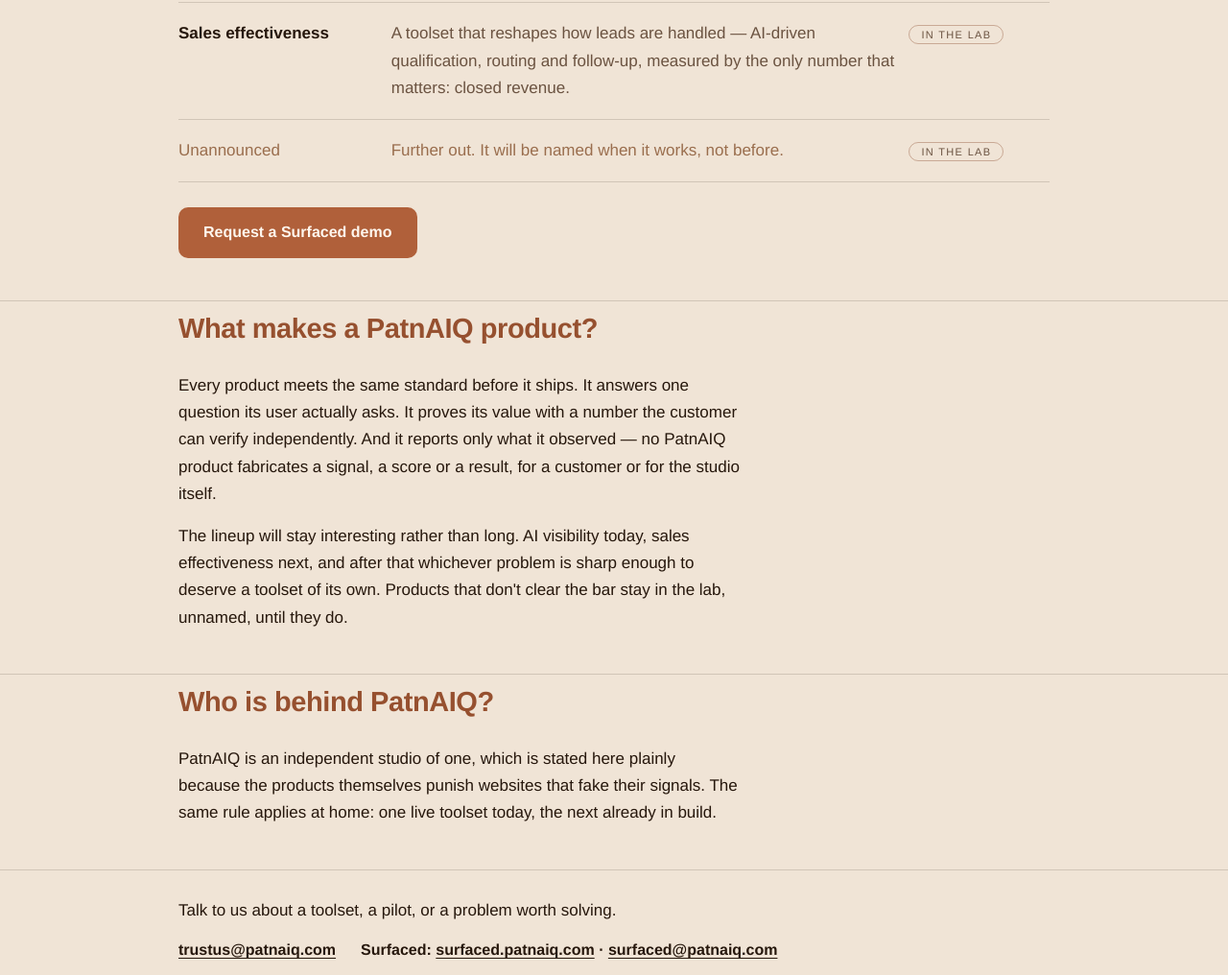
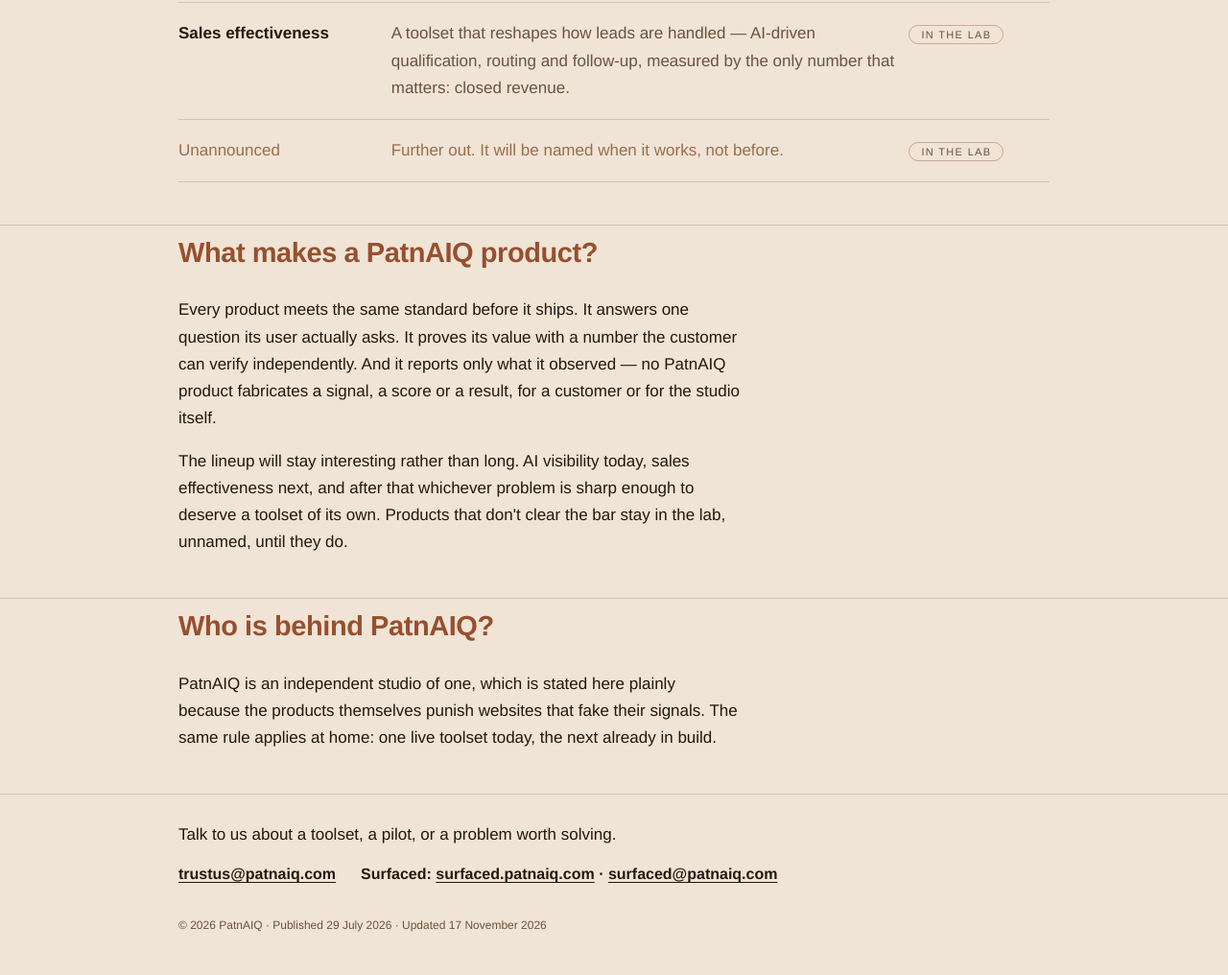
Before and after one commit to 2nnh2gs47g-dotcom/patnaiq-home, a plain HTML site: page index.html in a window 1280 px wide. Shown: the part 1689-2705 px from the top of the page at 96% size. Drawn offline with Linux system fonts and the light colour scheme.

Commit message:
Remove demo button

```diff
--- a/index.html
+++ b/index.html
@@ -239,7 +239,6 @@
         <td><span class="status lab">In the lab</span></td>
       </tr>
     </table>
-    <a class="cta" href="mailto:surfaced@patnaiq.com?subject=Surfaced%20demo">Request a Surfaced demo</a>
   </section>
 
   <hr class="rule">
```
